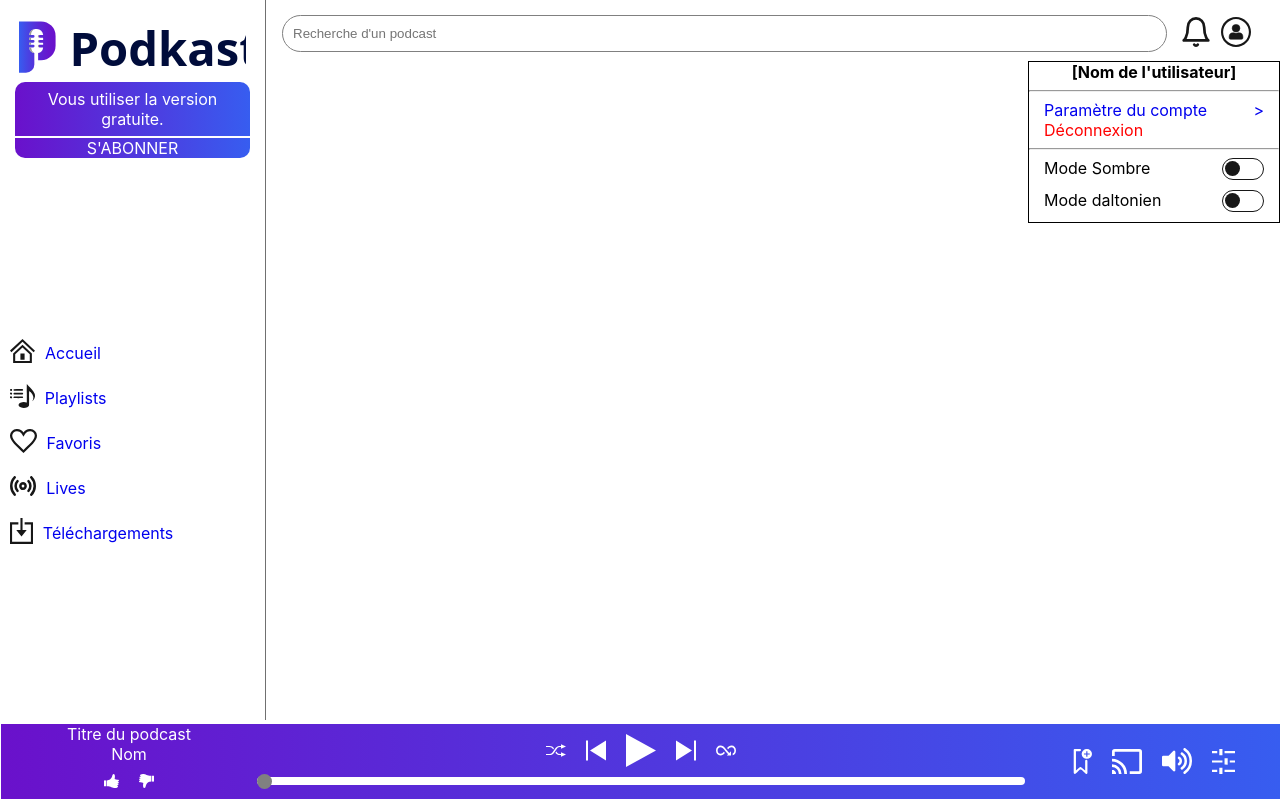
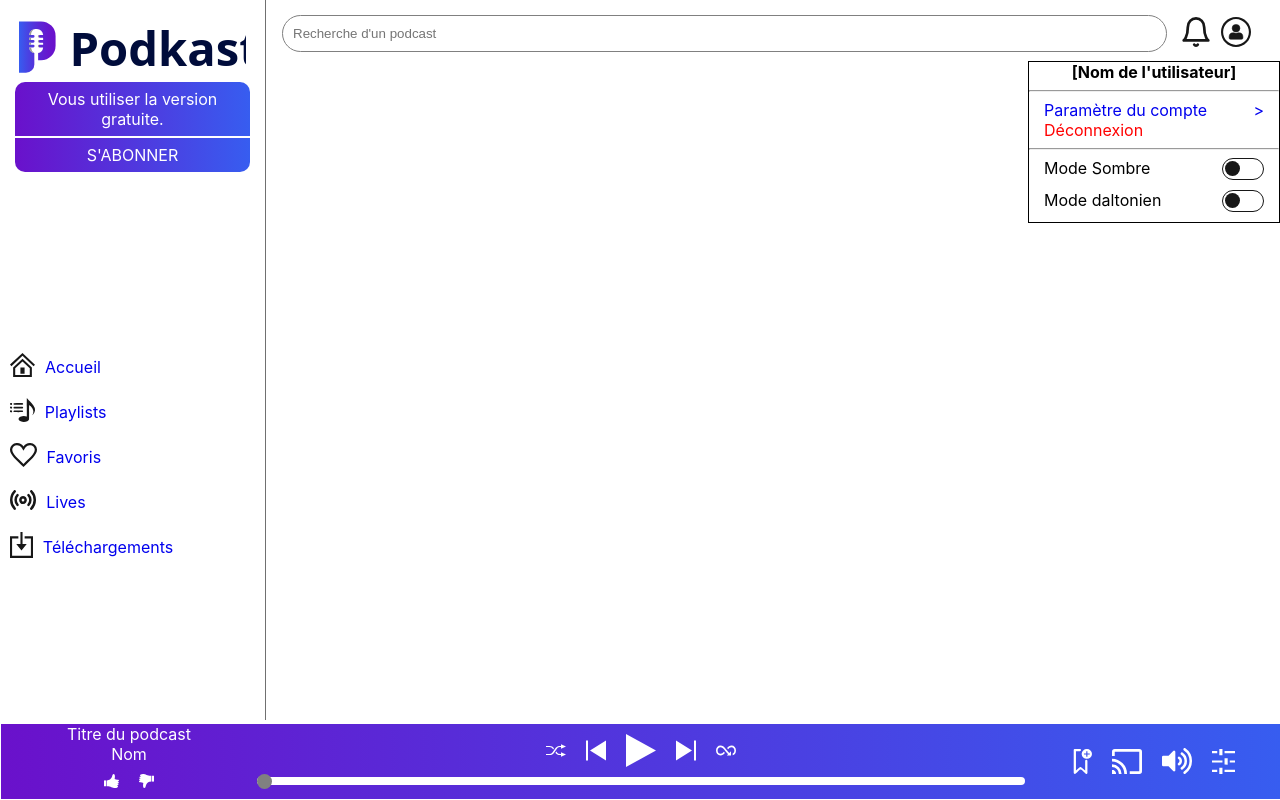
Before and after one commit to LeoPhilip33/odio_concept, a React (Create React App) app: page /favoris in a window 1280 px wide. Built offline with nearby package versions, Linux system fonts and the light colour scheme.

Commit message:
s'abvonner repaur

```diff
--- a/src/components/sidebar_gauche/Sidebargauche.css
+++ b/src/components/sidebar_gauche/Sidebargauche.css
@@ -29,6 +29,9 @@
     height: 35px;
     background: linear-gradient(to right,#6A11CB, #375DF0);
 }
+.paddingmodify_repaire_problems_sidebargauche{
+    padding:7px;
+}
 .flex_color_degrade_sidebargauche{
     cursor: pointer;
     display: flex;
--- a/src/components/sidebar_gauche/Sidebargauche.js
+++ b/src/components/sidebar_gauche/Sidebargauche.js
@@ -21,7 +21,9 @@ class Sidebargauche extends Component {
           <div className="abonnement_premium">
             <div className="p_modify_slidebar"> Vous utiliser la version gratuite. </div>
             <div className="hr_modify_sidebar" ></div>
-            <Link to="/abonnement" className="p_modify_slidebar"> S'ABONNER </Link>
+            <div className="paddingmodify_repaire_problems_sidebargauche">
+              <Link to="/abonnement" className="p_modify_slidebar"> S'ABONNER </Link>
+            </div>
           </div>
         </div>
 
```
